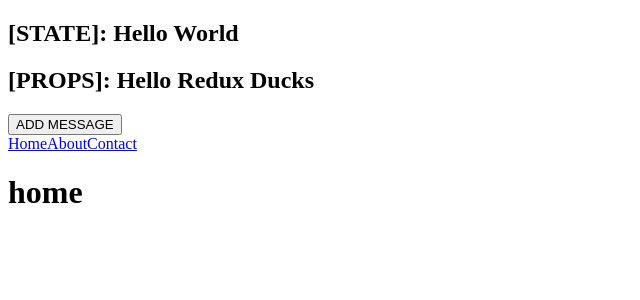
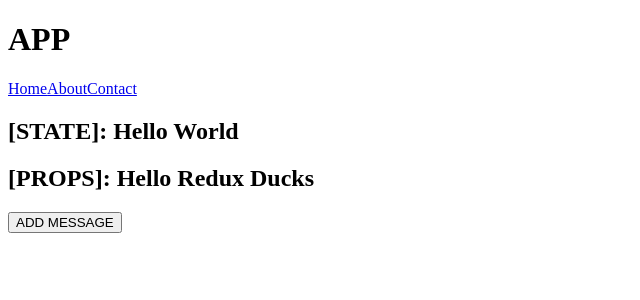
Before and after one commit to fedorovsky/react-ssr, a React app: page / in a window 1280 px wide. Shown: the top 300 px of the page, without its empty margins (0-640 px from the left). Built offline with nearby package versions, Linux system fonts and the light colour scheme; the HTML template or start-up script is replaced by a standard one.

Commit message:
add thunk

```diff
--- a/index.js
+++ b/index.js
@@ -1,5 +1,8 @@
 require('@babel/register')({
   presets: ['@babel/env', '@babel/react'],
-  plugins: ['@babel/plugin-proposal-class-properties'],
+  plugins: [
+    '@babel/plugin-transform-runtime',
+    '@babel/plugin-proposal-class-properties',
+  ],
 });
 require('./src/server');
--- /dev/null
+++ b/src/components/About.js
@@ -0,0 +1,9 @@
+import React from 'react';
+
+const About = () => (
+  <div>
+    <h2>About page</h2>
+  </div>
+);
+
+export default About;
--- a/src/components/App.js
+++ b/src/components/App.js
@@ -3,6 +3,10 @@ import { connect } from 'react-redux';
 import { Link } from 'react-router-dom';
 import { Route, Switch } from 'react-router-dom';
 import { messageSelector, addMessage } from '../ducks/notification';
+
+import Home from './Home';
+import About from './About';
+import Contact from './Contact';
 
 class App extends Component {
   state = {
@@ -12,29 +16,20 @@ class App extends Component {
   render() {
     return (
       <div>
-        <h2>[STATE]: {this.state.title}</h2>
-        <h2>[PROPS]: {this.props.message}</h2>
-        <button onClick={() => this.props.addMessage('CHANGE MESSAGE')}>
-          ADD MESSAGE
-        </button>
+        <h1>APP</h1>
         <div>
           <Link to="/">Home</Link>
           <Link to="/about">About</Link>
           <Link to="/contact">Contact</Link>
         </div>
         <Switch>
-          <Route path="/" exact render={() => <h1>home</h1>} />
-          <Route path="/about" exact render={() => <h1>about</h1>} />
-          <Route path="/contact" exact render={() => <h1>contact</h1>} />
+          <Route path="/" exact component={Home} />
+          <Route path="/about" exact component={About} />
+          <Route path="/contact" exact component={Contact} />
         </Switch>
       </div>
     );
   }
 }
 
-export default connect(
-  state => ({
-    message: messageSelector(state),
-  }),
-  { addMessage },
-)(App);
+export default App;
--- /dev/null
+++ b/src/components/Contact.js
@@ -0,0 +1,9 @@
+import React from 'react';
+
+const Contact = () => (
+  <div>
+    <h2>Contact page</h2>
+  </div>
+);
+
+export default Contact;
--- /dev/null
+++ b/src/components/Home.js
@@ -0,0 +1,38 @@
+import React, { Component } from 'react';
+import { connect } from 'react-redux';
+import { Link } from 'react-router-dom';
+import { Route, Switch } from 'react-router-dom';
+import { messageSelector, addMessage } from '../ducks/notification';
+
+class Home extends Component {
+  state = {
+    title: 'Hello World',
+  };
+
+  componentWillMount() {
+    console.log('componentWillMount');
+  }
+
+  componentDidMount() {
+    console.log('componentDidMount');
+  }
+
+  render() {
+    return (
+      <div>
+        <h2>[STATE]: {this.state.title}</h2>
+        <h2>[PROPS]: {this.props.message}</h2>
+        <button onClick={() => this.props.addMessage('CHANGE MESSAGE')}>
+          ADD MESSAGE
+        </button>
+      </div>
+    );
+  }
+}
+
+export default connect(
+  state => ({
+    message: messageSelector(state),
+  }),
+  { addMessage },
+)(Home);
--- a/src/redux/index.js
+++ b/src/redux/index.js
@@ -1,8 +1,9 @@
 import { createStore, applyMiddleware } from 'redux';
 import { composeWithDevTools } from 'redux-devtools-extension';
+import thunk from 'redux-thunk';
 import reducer from './reducer';
 
-const enhancer = applyMiddleware();
+const enhancer = applyMiddleware(thunk);
 
 export default (initialState = {}) => {
   return createStore(reducer, initialState, composeWithDevTools(enhancer));
```
Also changed, not shown: package.json (+3 -4 lines), 4 other files (tests, documents, lock files or other folders).
